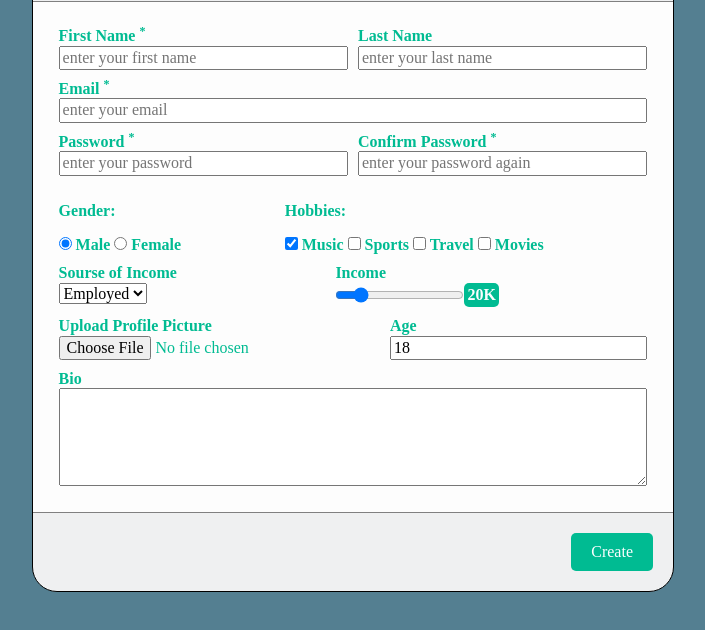
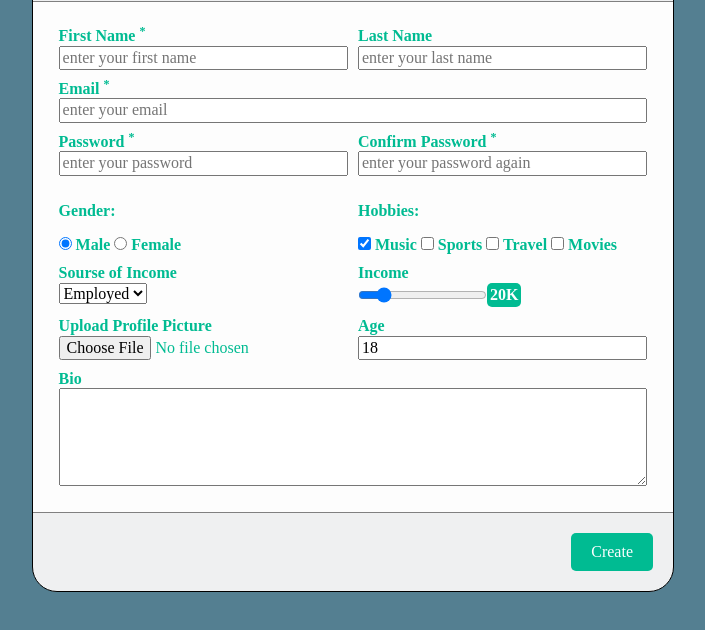
Before and after one commit to volodons/registration-form-web-page, a plain HTML site: page task1_3/index.html in a window 1280 px wide. Shown: the part 112-742 px from the top of the page, without its empty margins (287-992 px from the left). Drawn offline with Linux system fonts and the light colour scheme.

Commit message:
Fix positioning of some inputs

```diff
--- a/task1_3/index.html
+++ b/task1_3/index.html
@@ -36,7 +36,7 @@
           <input type="password" name="confirm_password" placeholder="enter your password again">
         </div>
       </div>
-      <div class="radios-and-checkboxes-wrapper">
+      <div class="flex">
         <div class="radios">
           <p>Gender:</p>
           <div class="radios-wrapper">
--- a/task1_3/styles/style.css
+++ b/task1_3/styles/style.css
@@ -33,8 +33,8 @@
 .field {
   display: flex;
   flex-direction: column;
-  flex-grow: 1;
   column-gap: 10px;
+  width: 100%;
 }
 
 .big-field {
@@ -47,21 +47,25 @@
   column-gap: 10px;
 }
 
-.radios-and-checkboxes-wrapper {
-  display: flex;
-  align-items: space-between;
-}
-
 .radios {
-  flex-grow: 1;
+  width: 100%;
 }
 
 .checkboxes {
-  flex-grow: 1;
+  width: 100%;
+}
+
+.select-wrapper {
+  width: 100%;
 }
 
 .range {
   display: flex;
+  width: 100%;
+}
+
+textarea {
+  resize: vertical;
 }
 
 .button-wrapper {
```
